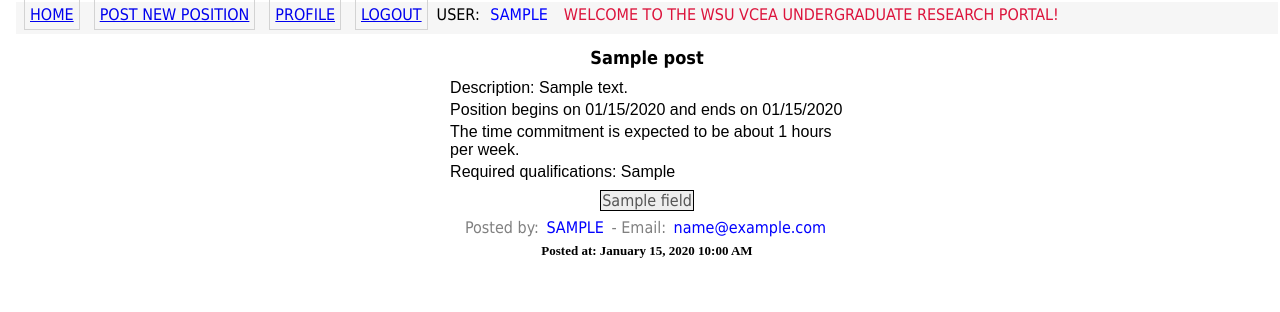
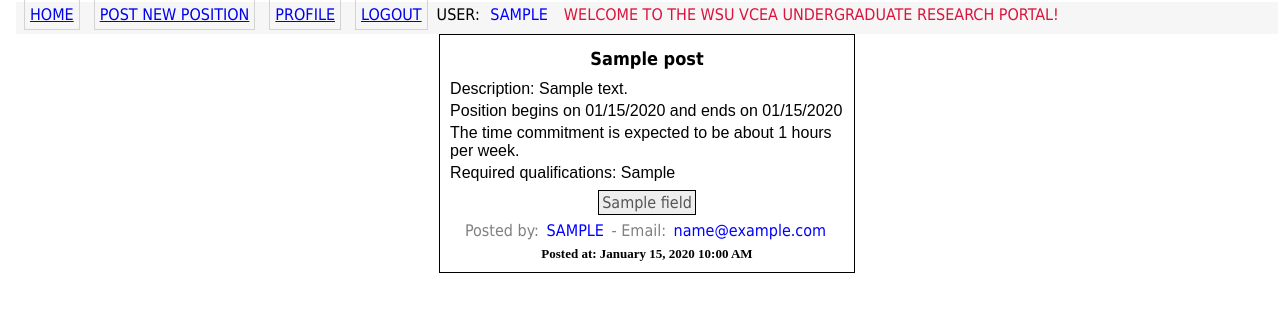
Before and after one commit to BenjaminMichaelis/WSU-EECS-UndergraduateResearch, a Flask app: page / in a window 1280 px wide. Shown: the top 312 px of the page. Run offline with Flask 2, Linux system fonts and the light colour scheme; a user stored in the database is signed in; tables that the repository leaves empty hold one stand-in row (values such as "Sample post"); some libraries are stand-ins or nearby versions.

Commit message:
Format posts and tags and index page better

```diff
--- a/app/View/static/css/main.css
+++ b/app/View/static/css/main.css
@@ -193,6 +193,7 @@ a:hover {
         width: 32%;
         margin: auto;
         padding: 5px;
+        border: #000000 1px solid;
     }
 }
 
@@ -204,6 +205,7 @@ a:hover {
         width: 48%;
         margin: auto;
         padding: 5px;
+        border: #000000 1px solid;
     }
 }
 
@@ -215,18 +217,23 @@ a:hover {
         width: 99%;
         margin: auto;
         padding: 5px;
+        border: #000000 1px solid;
     }
 }
 
+.taglist {
+    display: flex;
+    flex-wrap: wrap;
+    justify-content: center;
+}
+
 .tagitem {
-    padding: 0px 1px;
+    padding: 2px 3px;
     color: #555555;
     background-color: #eeeeee;
     border: #000000 1px solid;
-    margin: 10px 5px;
-    width: fit-content;
+    margin: 2px 5px;
+    width: auto;
     text-align: center;
     object-position: 10px;
-    position: block;
-    line-height: 170%;
 }
--- a/app/View/templates/_post.html
+++ b/app/View/templates/_post.html
@@ -21,10 +21,10 @@
         </td>
     </tr>
     <tr height="10%">
-        <td height="10%" colspan="3" style="text-align: center">
-            {% for ResearchField in post.get_fields().all(): %}
-            <span class="tagitem"> {{ ResearchField.name }} </span>
-            {% endfor %}
+        <td height="10%" colspan="3" class="taglist">
+                {% for ResearchField in post.get_fields().all(): %}
+                <span class="tagitem"> {{ ResearchField.name }} </span>
+                {% endfor %}
         </td>
     </tr>
     <tr>
--- a/app/View/templates/index.html
+++ b/app/View/templates/index.html
@@ -2,7 +2,7 @@
 
 {% block content %}
 
-    <div class="postlist">
+<div class="postlist">
     {% for post in posts %}
     {% if ((post.writer.id == current_user.id) or (current_user.faculty == False)) %}
     <div class="post-box">
@@ -10,6 +10,6 @@
     </div>
     {% endif %}
     {% endfor %}
-    </div>
+</div>
 
 {% endblock %}
```
